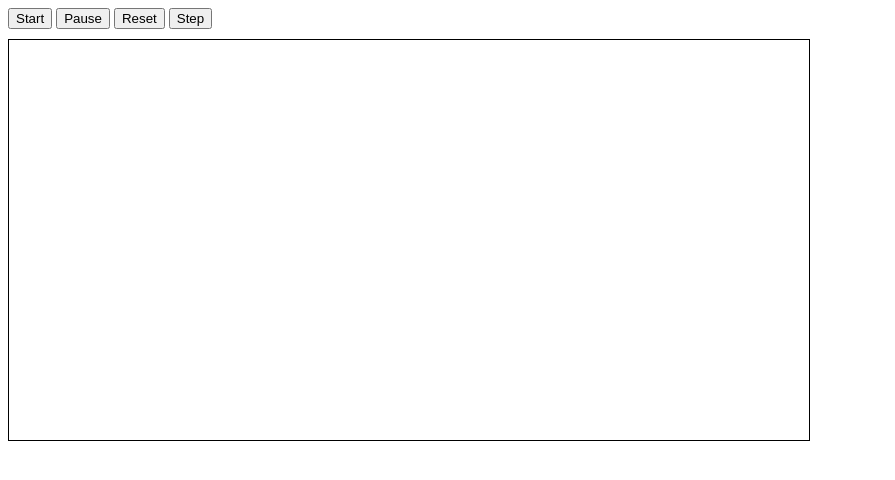
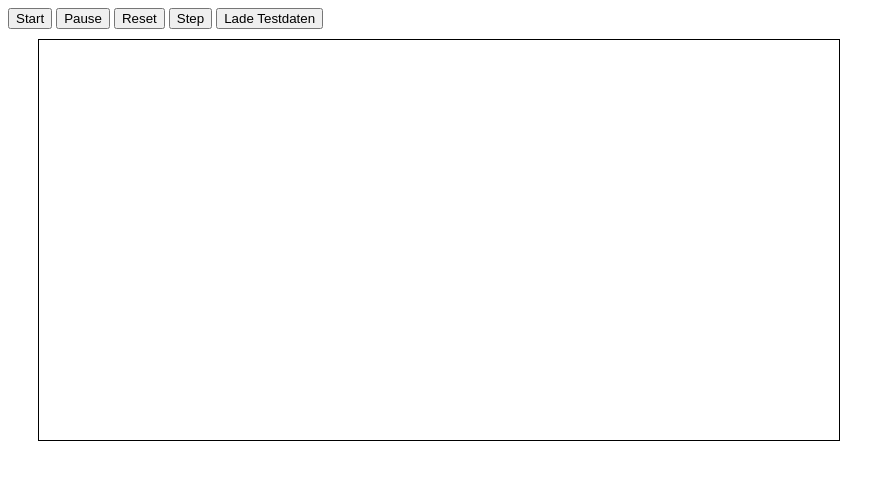
Before and after one commit to deBFM/game_of_life, a plain HTML site: page index.html in a window 1280 px wide. Shown: the whole page, without its empty margins (0-895 px from the left). Drawn offline with Linux system fonts and the light colour scheme.

Commit message:
Funktionsfähig und clickbar

```diff
--- a/gameCode.js
+++ b/gameCode.js
@@ -33,8 +33,7 @@ var gameCode = {
 	"init" : function() {
 		this.renderer = document.getElementById("gameview").getContext("2d");
 		this.initGrid();
-		this.populateWithTestData();
-		this.clearGrid();
+		this.drawGrid();
 	},
 
 	"initGrid" : function() {
@@ -48,18 +47,26 @@ var gameCode = {
 	},
 
 	"startGame" : function() {
+		if (this.intervalID === null) {
 			this.intervalID = window.setInterval(function() {
 				console.log("x");
 				gameCode.nextIteration();
 			}, 50);
+		}
 	},
 
 	"pauseGame" : function() {
+		if (this.intervalID !== null) {
 			window.clearInterval(this.intervalID);
+			this.intervalID = null;
+		}
 	},
 
 	"resetGame" : function() {
+		if (this.intervalID !== null) {
 			window.clearInterval(this.intervalID);
+			this.intervalID = null;
+		}
 		this.init();
 	},
 
@@ -159,64 +166,45 @@ var gameCode = {
 		}
 	},
 
-	"populateWithTestData" : function() {
-		gameData.grid[0][0] = new Cell(true);
-		gameData.grid[0][1] = new Cell(true);
-		gameData.grid[1][1] = new Cell(true);
-		gameData.grid[1][2] = new Cell(true);
-		gameData.grid[1][3] = new Cell(true);
-		gameData.grid[1][4] = new Cell(true);
-		gameData.grid[2][1] = new Cell(true);
-		gameData.grid[2][2] = new Cell(true);
-		gameData.grid[2][3] = new Cell(true);
-		gameData.grid[2][5] = new Cell(true);
-		gameData.grid[4][1] = new Cell(true);
-		gameData.grid[100][50] = new Cell(true);
-		gameData.grid[100][51] = new Cell(true);
-		gameData.grid[101][52] = new Cell(true);
-		gameData.grid[101][53] = new Cell(true);
-		gameData.grid[102][54] = new Cell(true);
-		gameData.grid[103][99] = new Cell(true);
-		gameData.grid[199][99] = new Cell(true);
-		gameData.grid[198][99] = new Cell(true);
-		gameData.grid[197][99] = new Cell(true);
-		gameData.grid[196][99] = new Cell(true);
-		gameData.grid[195][97] = new Cell(true);
-		gameData.grid[194][97] = new Cell(true);
-		gameData.grid[193][97] = new Cell(true);
-		gameData.grid[100][50] = new Cell(true);
-		gameData.grid[100][51] = new Cell(true);
-		gameData.grid[100][52] = new Cell(true);
-		gameData.grid[100][53] = new Cell(true);
-		gameData.grid[101][51] = new Cell(true);
-		gameData.grid[101][52] = new Cell(true);
-		gameData.grid[101][53] = new Cell(true);
-		gameData.grid[101][54] = new Cell(true);
-		gameData.grid[101][55] = new Cell(true);
-		gameData.grid[100][57] = new Cell(true);
-		gameData.grid[100][58] = new Cell(true);
-		gameData.grid[100][59] = new Cell(true);
-		gameData.grid[102][57] = new Cell(true);
-		gameData.grid[102][47] = new Cell(true);
-		gameData.grid[102][37] = new Cell(true);
-		gameData.grid[103][37] = new Cell(true);
-		gameData.grid[99][67] = new Cell(true);
-		gameData.grid[99][65] = new Cell(true);
-		gameData.grid[99][64] = new Cell(true);
-		gameData.grid[99][69] = new Cell(true);
-		gameData.grid[98][69] = new Cell(true);
-		gameData.grid[97][69] = new Cell(true);
-		gameData.grid[97][67] = new Cell(true);
-		gameData.grid[96][67] = new Cell(true);
-		gameData.grid[95][67] = new Cell(true);
-		gameData.grid[94][67] = new Cell(true);
-		gameData.grid[93][67] = new Cell(true);
+	"populateWithTestData1" : function() {
+		gameData.grid[50][50] = new Cell(true);
+		gameData.grid[50][51] = new Cell(true);
+		gameData.grid[50][52] = new Cell(true);
+		gameData.grid[50][53] = new Cell(true);
+		gameData.grid[51][52] = new Cell(true);
+		gameData.grid[52][52] = new Cell(true);
+		gameData.grid[54][55] = new Cell(true);
+		gameData.grid[49][50] = new Cell(true);
+		gameData.grid[48][57] = new Cell(true);
+		gameData.grid[47][50] = new Cell(true);
+		gameData.grid[50][48] = new Cell(true);
+		gameData.grid[45][50] = new Cell(true);
+		gameData.grid[47][50] = new Cell(true);
+		gameData.grid[46][50] = new Cell(true);
+		gameData.grid[49][52] = new Cell(true);
+		gameData.grid[55][52] = new Cell(true);
+		gameData.grid[57][52] = new Cell(true);
+		gameData.grid[52][52] = new Cell(true);
+		gameData.grid[60][60] = new Cell(true);
+		gameData.grid[60][61] = new Cell(true);
+		gameData.grid[60][62] = new Cell(true);
+		gameData.grid[60][65] = new Cell(true);
+		this.drawGrid();
+	},
+
+	"onCanvasClick" : function(event) {
+		var mod = Math.round(GRID_FIELD_SIZE / 2);
+		var x = Math.round((event.clientX - mod - event.target.offsetLeft) / GRID_FIELD_SIZE);
+		var y = Math.round((event.clientY - mod - event.target.offsetTop) / GRID_FIELD_SIZE);
+		gameData.grid[x][y] = new Cell(true);
+		this.drawGrid();
 	}
 };
 
 //-----------------------------
 document.addEventListener("DOMContentLoaded", function() {
+	document.getElementById("gameview").addEventListener("click", function(event) {
+		gameCode.onCanvasClick(event);
+	});
 	gameCode.init();
-	//Testdate
-
 });
--- a/index.html
+++ b/index.html
@@ -19,7 +19,11 @@
 		<button onclick="gameCode.nextIteration()">
 			Step
 		</button>
+		<button onclick="gameCode.populateWithTestData1()">
+			Lade Testdaten
+		</button>
+
 	</div>
-	<canvas id="gameview" height="400" width="800"></canvas>
+	<canvas id="gameview" height="400" width="800" style="margin-left:30px;"></canvas>
 
 </html>
```
Lines whose indentation alone changed are shown as unchanged.
